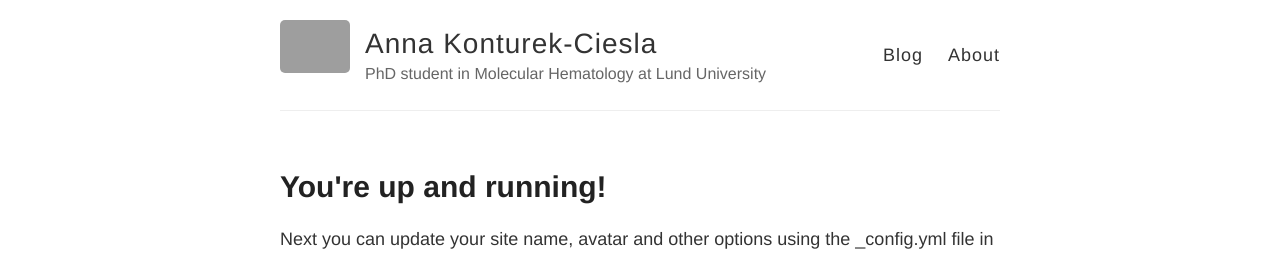
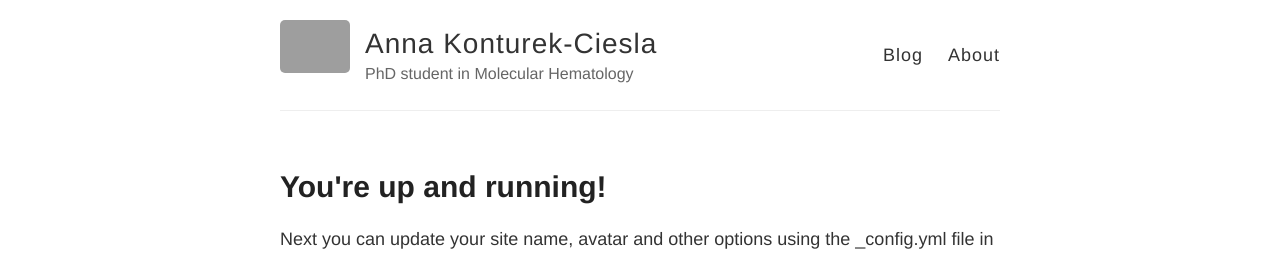
Before and after one commit to annakonturekciesla/annakonturekciesla.github.io, a Jekyll site: the page built from index.html, in a window 1280 px wide. Shown: the top 255 px of the page. Built offline with Jekyll 4.4.1, drawn with Linux system fonts in a browser that asks for light colours; grey boxes are pictures that could not be loaded.

Commit message:
Remove university name

```diff
--- a/_config.yml
+++ b/_config.yml
@@ -6,7 +6,7 @@
 name: Anna Konturek-Ciesla
 
 # Short bio or description (displayed in the header)
-description: PhD student in Molecular Hematology at Lund University
+description: PhD student in Molecular Hematology
 
 # URL of your avatar or profile pic (you could use your GitHub profile pic)
 avatar: https://raw.githubusercontent.com/barryclark/jekyll-now/master/images/jekyll-logo.png
```
